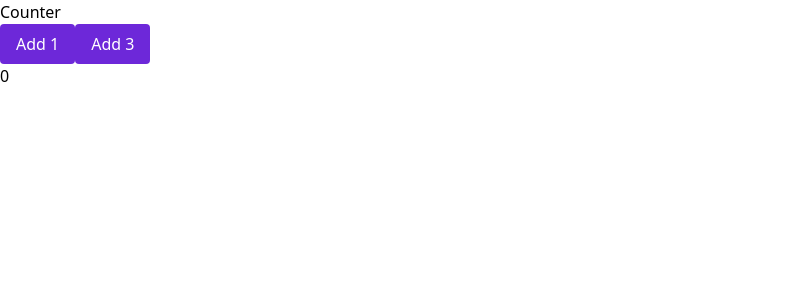
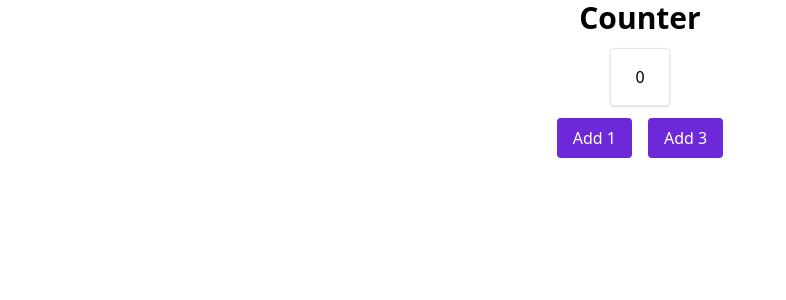
Before and after one commit to blardtony/react-2024, a React (Vite) app: page /counter in a window 1280 px wide. Shown: the top 300 px of the page, without its empty margins (0-786 px from the left). Built offline with nearby package versions, Linux system fonts and the light colour scheme.

Commit message:
feat : Add design in Counter route component

```diff
--- a/src/routes/Counter.tsx
+++ b/src/routes/Counter.tsx
@@ -7,10 +7,16 @@ const Counter = () => {
     setCount((count) => count + incrementNumber);
   return (
     <>
-      <h1>Counter</h1>
-      <Button onClick={() => increment(1)}>Add 1 </Button>
-      <Button onClick={() => increment(3)}>Add 3</Button>
-      <div>{count}</div>
+      <h1 className="text-3xl font-bold text-center mb-3">Counter</h1>
+      <div className="flex justify-center content-center mb-3">
+        <div className="px-6 py-4 bg-white border border-gray-200 rounded shadow w-auto inline-block">
+          {count}
+        </div>
+      </div>
+      <div className="flex gap-4 justify-center">
+        <Button onClick={() => increment(1)}>Add 1 </Button>
+        <Button onClick={() => increment(3)}>Add 3</Button>
+      </div>
     </>
   );
 };
```
